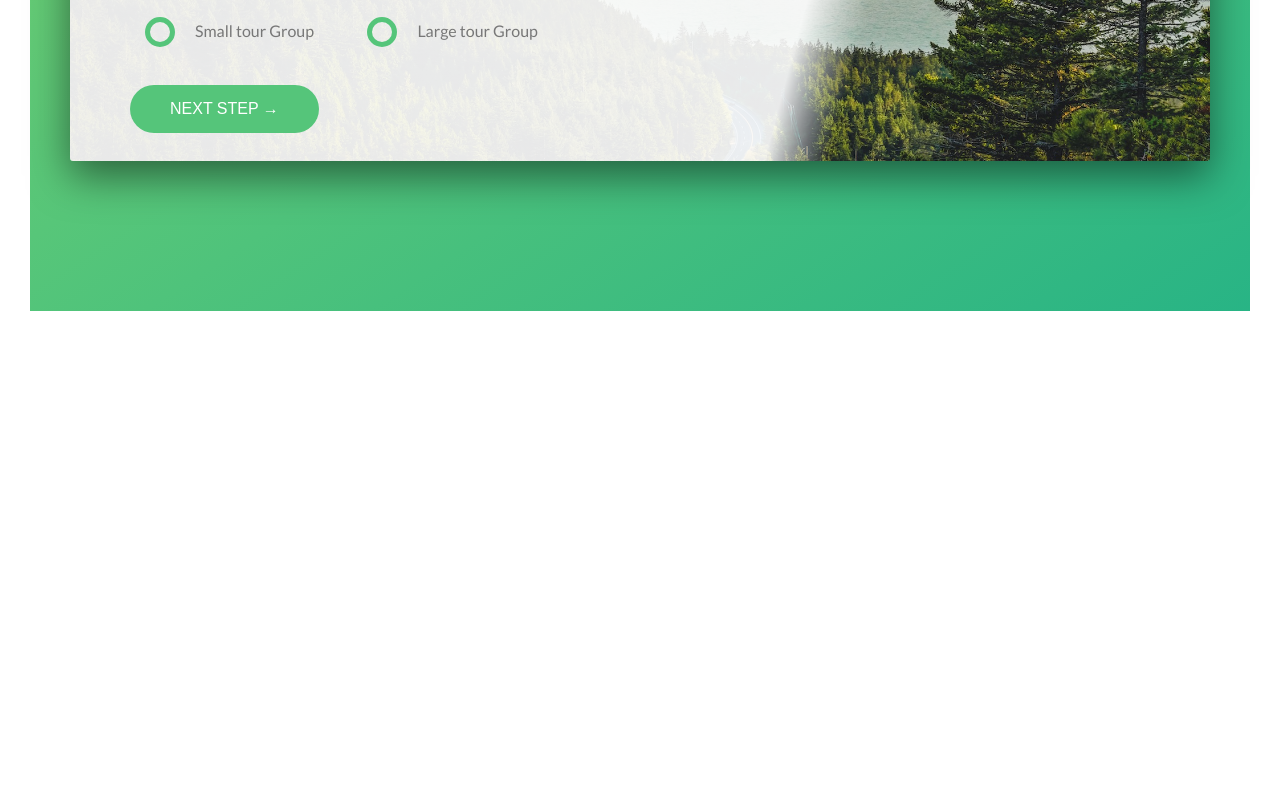
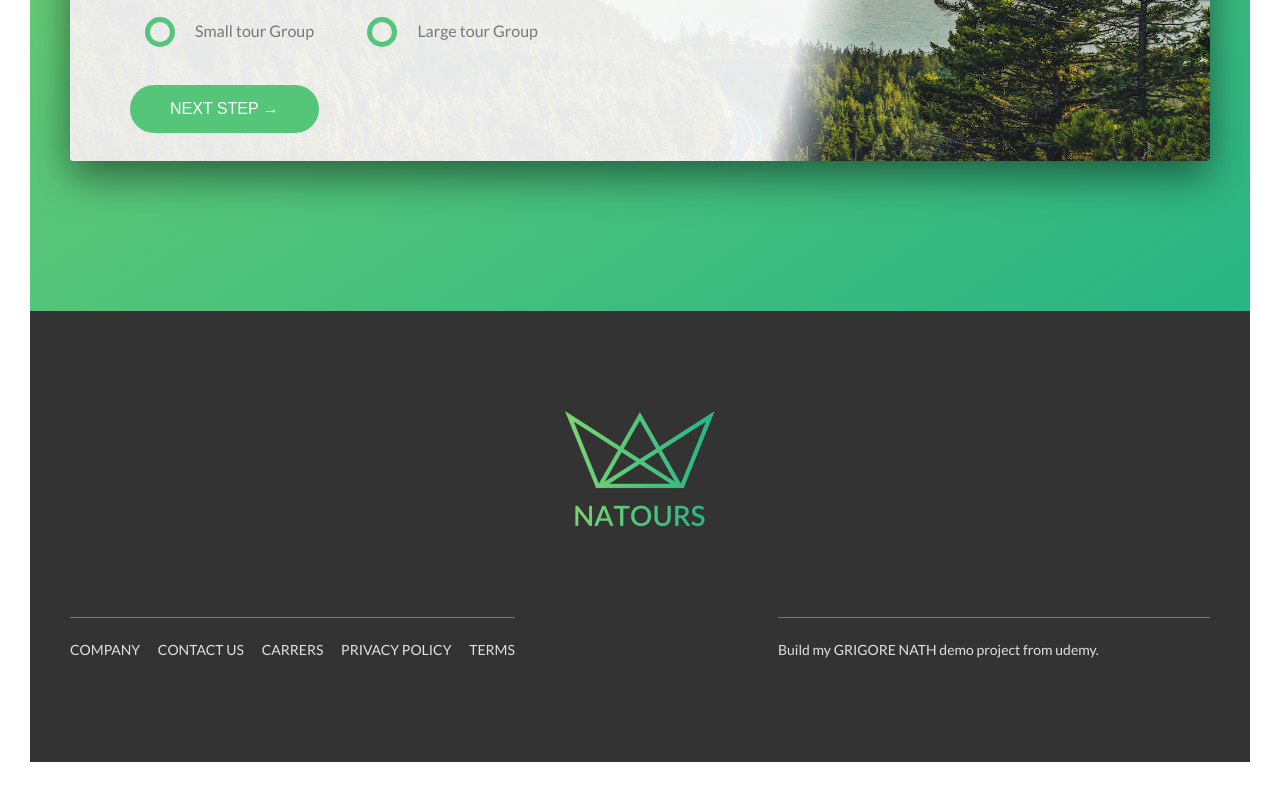
Before and after one commit to grigoar/Advanced-CSS-and-SASS, a website: page 1.Natours/index.html in a window 1280 px wide. Shown: the part 4892-5684 px from the top of the page. Before the commit the page ends 5233 px from the top, so only its background shows below. Drawn offline with Linux system fonts and the light colour scheme.

Commit message:
finished the footer section

```diff
--- a/1.Natours/index.html
+++ b/1.Natours/index.html
@@ -377,6 +377,41 @@
       </section>
     </main>
 
+    <footer class="footer">
+      <div class="footer__logo-box">
+        <img src="img/logo-green-2x.png" alt="Full logo" class="footer__logo" />
+      </div>
+      <div class="row">
+        <div class="col-1-of-2">
+          <div class="footer__navigation">
+            <ul class="footer__list">
+              <li class="footer__item">
+                <a href="#" class="footer__link">Company</a>
+              </li>
+              <li class="footer__item">
+                <a href="#" class="footer__link">Contact us</a>
+              </li>
+              <li class="footer__item">
+                <a href="#" class="footer__link">Carrers</a>
+              </li>
+              <li class="footer__item">
+                <a href="#" class="footer__link">Privacy policy</a>
+              </li>
+              <li class="footer__item">
+                <a href="#" class="footer__link">Terms</a>
+              </li>
+            </ul>
+          </div>
+        </div>
+        <div class="col-1-of-2">
+          <p class="footer__copyright">
+            Build my <a href="#" class="footer__link"> Grigore Nath </a> demo
+            project from udemy.
+          </p>
+        </div>
+      </div>
+    </footer>
+
     <!-- <section class="grid-test">
       <div class="row">
         <div class="col-1-of-2">Col 1 of 2</div>
--- a/1.Natours/sass/abstracts/_variables.scss
+++ b/1.Natours/sass/abstracts/_variables.scss
@@ -14,6 +14,7 @@ $color-grey-light-2: #c1c1c1;
 
 $color-grey-dark: #777;
 $color-grey-dark-2: #999;
+$color-grey-dark-3: #333;
 
 $color-white: #fff;
 $color-black: #000;
--- /dev/null
+++ b/1.Natours/sass/layout/_footer.scss
@@ -0,0 +1,63 @@
+.footer {
+  background-color: $color-grey-dark-3;
+  padding: 10rem 0;
+  font-size: 1.4rem;
+  color: $color-grey-light-1;
+
+  &__logo-box {
+    text-align: center;
+    margin-bottom: 8rem;
+  }
+
+  &__logo {
+    width: 15rem;
+    height: auto;
+  }
+
+  &__navigation {
+    border-top: 1px solid $color-grey-dark;
+    padding-top: 2rem;
+    display: inline-block;
+  }
+
+  &__list {
+    list-style: none;
+  }
+
+  &__item {
+    display: inline-block;
+
+    &:not(:last-child) {
+      margin-right: 1.5rem;
+    }
+  }
+
+  &__link {
+    &:link,
+    &:visited {
+      color: $color-grey-light-1;
+      background-color: $color-grey-dark-3;
+      text-decoration: none;
+      text-transform: uppercase;
+      display: inline-block;
+      transition: all 0.2s;
+    }
+
+    &:hover,
+    &:active {
+      color: $color-primary;
+      //   background-color: orangered;
+      box-shadow: 0 1rem 2rem rgba($color-black, 0.4);
+      transform: rotate(5deg) scale(1.3);
+    }
+  }
+
+  &__copyright {
+    border-top: 1px solid $color-grey-dark;
+    padding-top: 2rem;
+    width: 80%;
+    float: right;
+
+    // color: $color-grey-light-1;
+  }
+}
--- a/1.Natours/sass/main.scss
+++ b/1.Natours/sass/main.scss
@@ -17,5 +17,6 @@
 
 @import "layout/header";
 @import "layout/grid";
+@import "layout/footer";
 
 @import "pages/home";
```
Also changed, not shown: 1.Natours/css/main.css.
